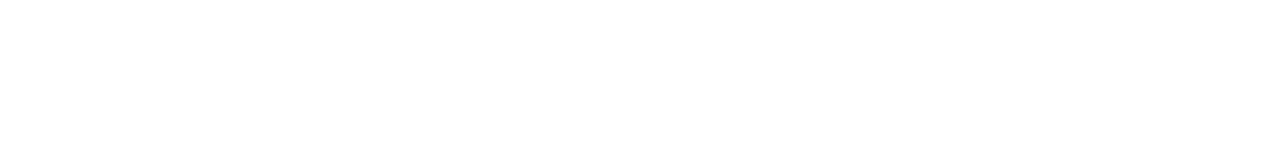
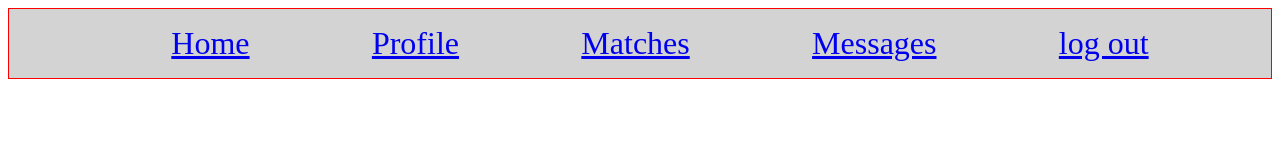
Before and after one commit to NewForce-at-Mountwest/dinosaur-dating-site-entire-class, a plain HTML site: page index.html in a window 1280 px wide. Drawn offline with Linux system fonts and the light colour scheme.

Commit message:
working on navbar checking pull request

```diff
--- a/index.html
+++ b/index.html
@@ -5,9 +5,18 @@
     <meta name="viewport" content="width=device-width, initial-scale=1.0">
     <meta http-equiv="X-UA-Compatible" content="ie=edge">
     <title>Jurassic Heart</title>
+    <link rel="stylesheet" href="style.css">
 </head>
 <body>
-
+<nav class="navbar">
+    <ul class="nav__list">
+        <li class="nav__link"><a href="#">Home</a></li>
+        <li class="nav__link"><a href="#">Profile</a></li>
+        <li class="nav__link"><a href="#">Matches</a></li>
+        <li class="nav__link"><a href="#">Messages</a></li>
+        <li class="nav__link"><a href="#">log out</a></li>
+    </ul>
+</nav>
 
 </body>
 </html>
--- a/style.css
+++ b/style.css
@@ -0,0 +1,17 @@
+.nav__list {
+    display: flex;
+    justify-content: space-evenly;
+
+}
+
+.navbar {
+    border: 1px solid red;
+    background-color: lightgray;
+}
+
+.nav__link {
+    font-size: 2em;
+    text-decoration: none;
+    list-style-type: none;
+    color: purple;
+}
```
